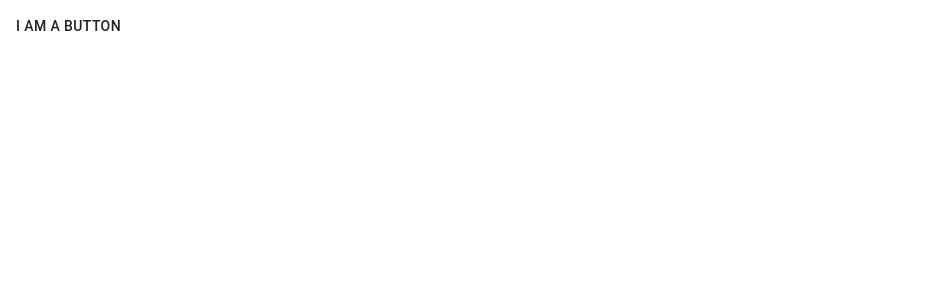
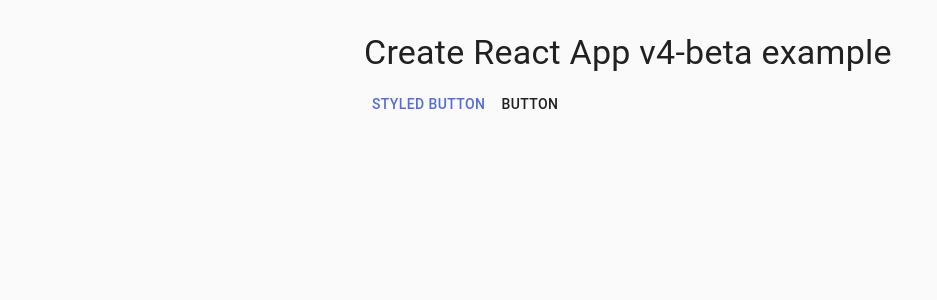
Before and after one commit to julianandreszb/django-real-estate-react, a React app in the folder frontend/: page / in a window 1280 px wide. Shown: the top 300 px of the page, without its empty margins (0-937 px from the left). Built offline with nearby package versions, Linux system fonts and the light colour scheme; the HTML template or start-up script is replaced by a standard one.

Commit message:
Configured "Material UI" and "Styled Components" to used together.

```diff
--- a/frontend/package.json
+++ b/frontend/package.json
@@ -22,8 +22,8 @@
   },
   "dependencies": {
     "@material-ui/core": "^4.11.0",
-    "styled-components": "^5.2.1",
-    "@material-ui/styles": "latest"
+    "@material-ui/styles": "latest",
+    "styled-components": "^5.2.1"
   },
   "description": ""
 }
--- a/frontend/src/components/App.js
+++ b/frontend/src/components/App.js
@@ -1,7 +1,16 @@
-import React, { Component } from "react";
-import { render } from "react-dom";
-import { StylesProvider } from '@material-ui/styles';
+import React, {Component} from "react";
+import {render} from "react-dom";
+import CssBaseline from '@material-ui/core/CssBaseline';
+import styled, {ThemeProvider} from 'styled-components';
 import Button from "@material-ui/core/Button";
+import theme from './theme';
+import Container from "@material-ui/core/Container";
+import Box from "@material-ui/core/Box";
+import Typography from "@material-ui/core/Typography";
+
+const StyledButton = styled(Button)`
+  color: ${props => props.theme.palette.primary.main};
+`;
 
 class App extends Component {
 
@@ -16,9 +25,18 @@
 
     render() {
         return (
-      <StylesProvider injectFirst>
-        <Button> I am a Button </Button>
-      </StylesProvider>
+            <ThemeProvider theme={theme}>
+                <CssBaseline/>
+                <Container maxWidth="sm">
+                    <Box my={4}>
+                        <Typography variant="h4" component="h1" gutterBottom>
+                            Create React App v4-beta example
+                        </Typography>
+                        <StyledButton>Styled Button</StyledButton>
+                        <Button>Button</Button>
+                    </Box>
+                </Container>
+            </ThemeProvider>
         );
     }
 }
@@ -26,4 +44,4 @@
 export default App;
 
 const container = document.getElementById("app");
-render(<App />, container);
+render(<App/>, container);
--- /dev/null
+++ b/frontend/src/components/theme.js
@@ -0,0 +1,22 @@
+import { red } from '@material-ui/core/colors';
+import { createMuiTheme } from '@material-ui/core/styles';
+
+// A custom theme for this app
+const theme = createMuiTheme({
+  palette: {
+    primary: {
+      main: '#556cd6',
+    },
+    secondary: {
+      main: '#19857b',
+    },
+    error: {
+      main: red.A400,
+    },
+    background: {
+      default: '#fff',
+    },
+  },
+});
+
+export default theme;
--- a/frontend/templates/frontend/index.html
+++ b/frontend/templates/frontend/index.html
@@ -1,9 +1,9 @@
 <!DOCTYPE html>
 <html lang="en">
     <head>
-      <meta charset="utf-8">
-      <meta name="viewport" content="width=device-width, initial-scale=1">
-      <title>Django REST with React</title>
+        <meta charset="utf-8">
+        <meta name="viewport" content="minimum-scale=1, initial-scale=1, width=device-width"/>
+        <title>Django REST with React</title>
     </head>
     <body>
         <div id="app">
```
Lines whose indentation alone changed are shown as unchanged.
